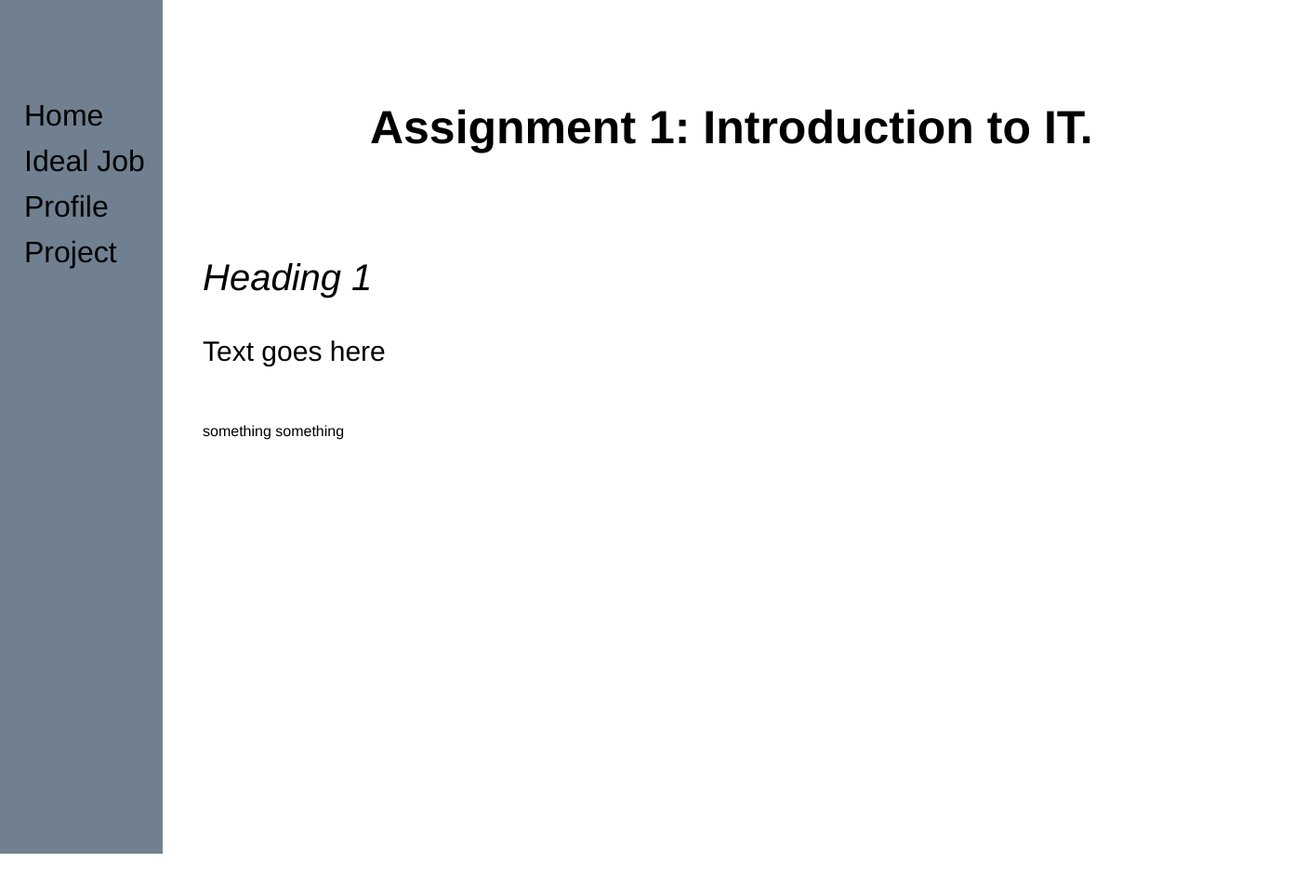
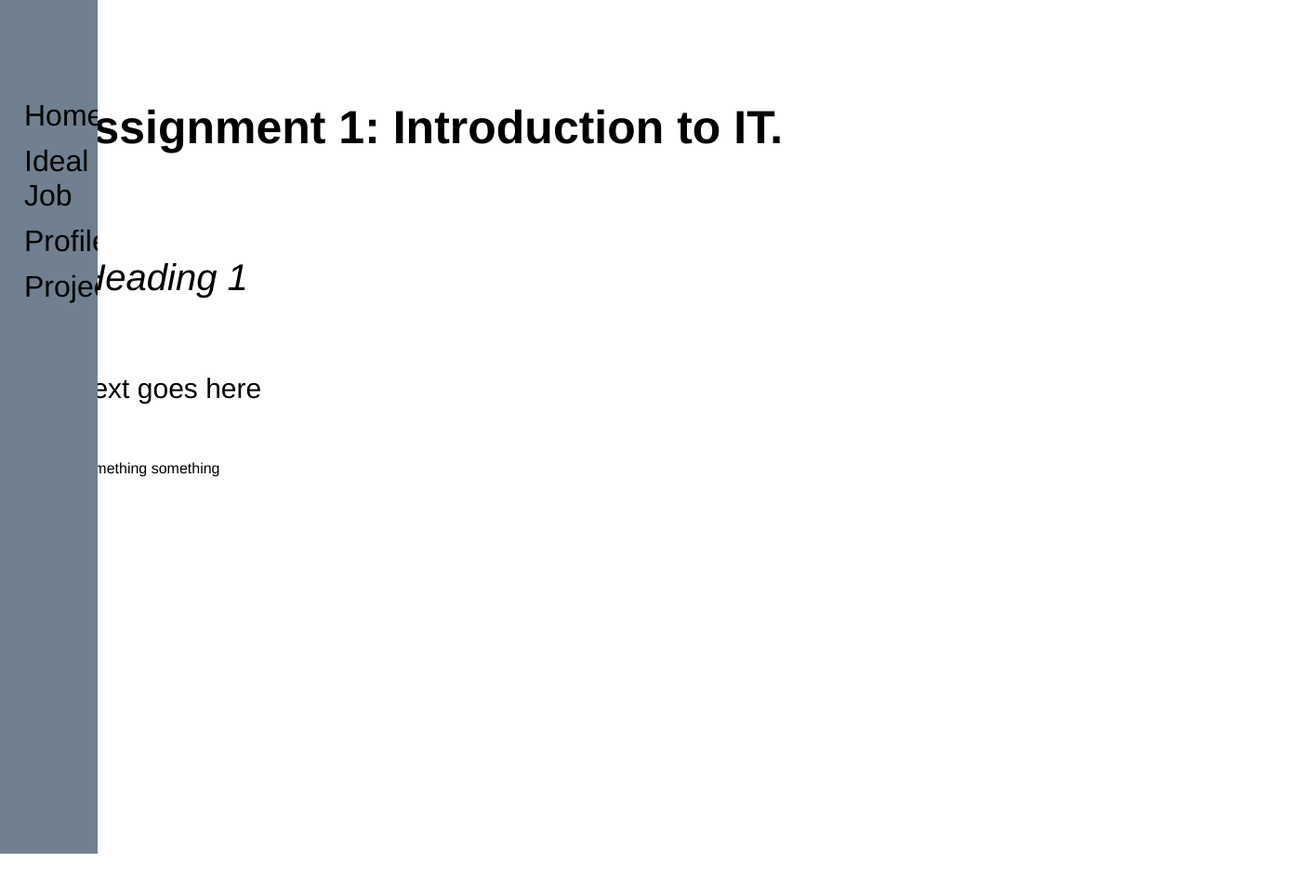
Before and after one commit to Terminal-Est/Terminal-Est.github.io, a plain HTML site: page Job.html in a window 1280 px wide. Shown: the whole page at 93% size, 1406 px wide, since content can reach past the window. Drawn offline with Linux system fonts and the light colour scheme.

Commit message:
Almost there with the formatting.

```diff
--- a/Job.html
+++ b/Job.html
@@ -1,6 +1,7 @@
 <!DOCTYPE html>
 <html lang="en">
 <link href="myprofile.css" rel="stylesheet" type="text/css"/>
+<meta name="viewport" content="width=device-width, initial-scale=1.0">
 <title>
     Christopher Stephen's Profile
 </title>
--- a/myprofile.css
+++ b/myprofile.css
@@ -13,6 +13,7 @@ body, html {
 
 #header {
     width: 90%;
+    float: right;
     margin-left: 160px;
     margin-right: 200px;
     padding: 100px 50px 100px 50px;
@@ -24,7 +25,7 @@ body, html {
 
 #heading1 {
     width: 90%;
-    margin-left: 160px;
+    float: right;
     padding: 10px 50px 30px 50px;
     text-align: justify-all;
     font-family: Helvetica, Light, sans-serif;
@@ -35,7 +36,8 @@ body, html {
 
 .sidebar {
     height: 100%;
-    width: 160px;
+    width: 7%;
+    float: left;
     position: fixed;
     z-index: 1;
     top: 0;
@@ -60,8 +62,8 @@ body, html {
 
 #body {
     width: 90%;
-    margin-left: 160px;
-    padding: 10px 50px 10px 50px;
+    float: right;
+    padding: 50px 50px 10px 50px;
     text-align: justify-all;
     font-size: 30px;
     font-family: Helvetica, Light, sans-serif;
@@ -69,7 +71,7 @@ body, html {
 
 #footer {
     width: 90%;
-    margin-left: 160px;
+    float: right;
     padding: 50px 50px 50% 50px;
     font-family: Helvetica, Light, sans-serif;
 }
```
Also changed, not shown: Profile.html (+1 -0 lines), Project.html (+1 -0 lines), index.html (+1 -0 lines).
